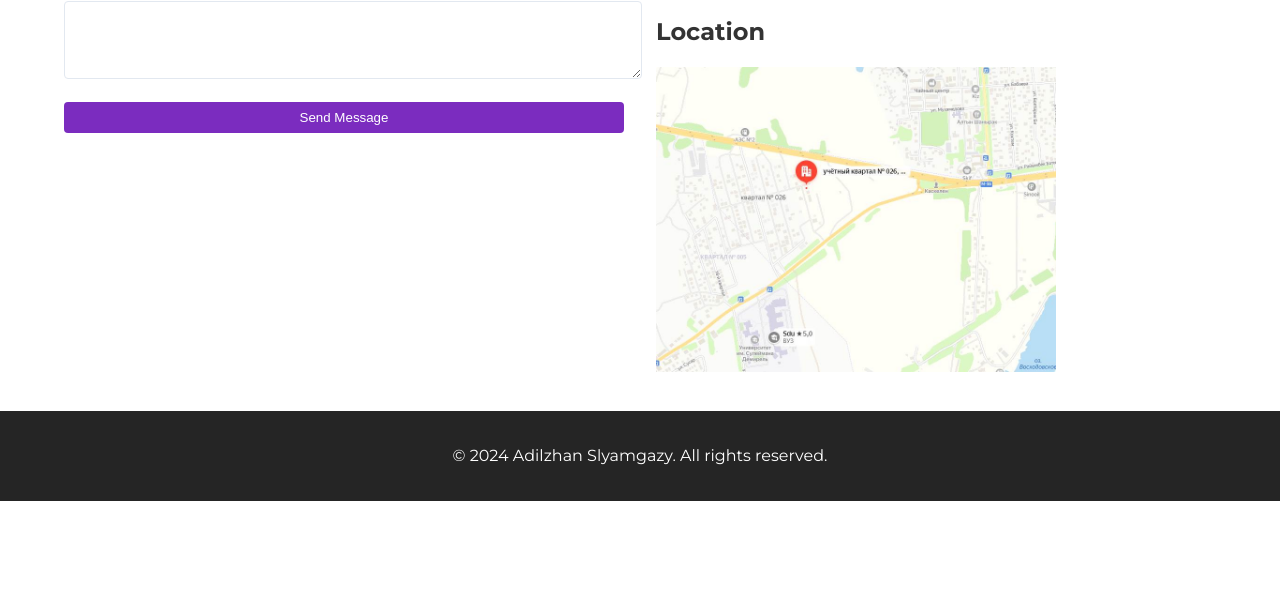
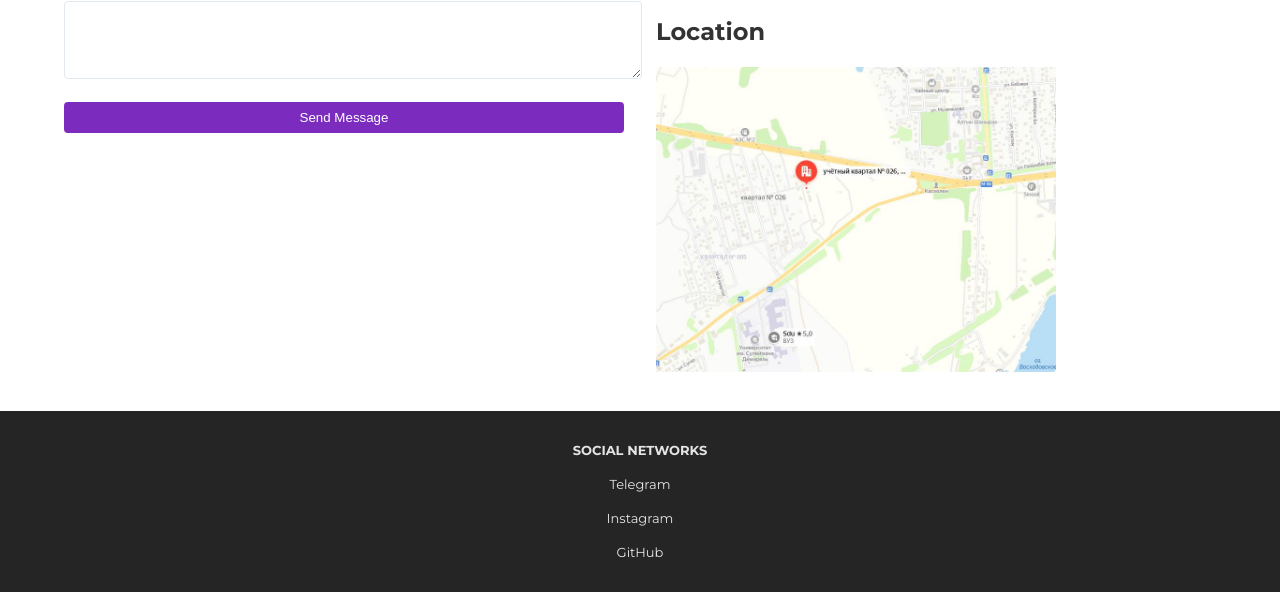
Before and after one commit to herztard/inf-316-midterm-1, a plain HTML site: page pages/contact.html in a window 1280 px wide. Shown: the part 333-925 px from the top of the page. Before the commit the page ends 834 px from the top, so only its background shows below. Drawn offline with Linux system fonts and the light colour scheme.

Commit message:
footer fix in all pages

```diff
--- a/pages/contact.html
+++ b/pages/contact.html
@@ -78,7 +78,12 @@
 </div>
 
 <footer>
-    <p>&copy; 2024 Adilzhan Slyamgazy. All rights reserved.</p>
+    <div class="footer-details">
+        <p class="white f-small uppercase bold"><b>Social Networks</b></p>
+        <p class="white f-small"><a href="https://t.me/herztard" class="white">Telegram</a></p>
+        <p class="white f-small"><a href="https://www.instagram.com/herztard/" class="white">Instagram</a></p>
+        <p class="white f-small"><a href="https://github.com/herztard" class="white">GitHub</a></p>
+    </div>
 </footer>
 </body>
 </html>
```
Also changed, not shown: pages/education.html (+6 -1 lines), pages/family.html (+6 -1 lines), pages/hobbies.html (+6 -1 lines).
